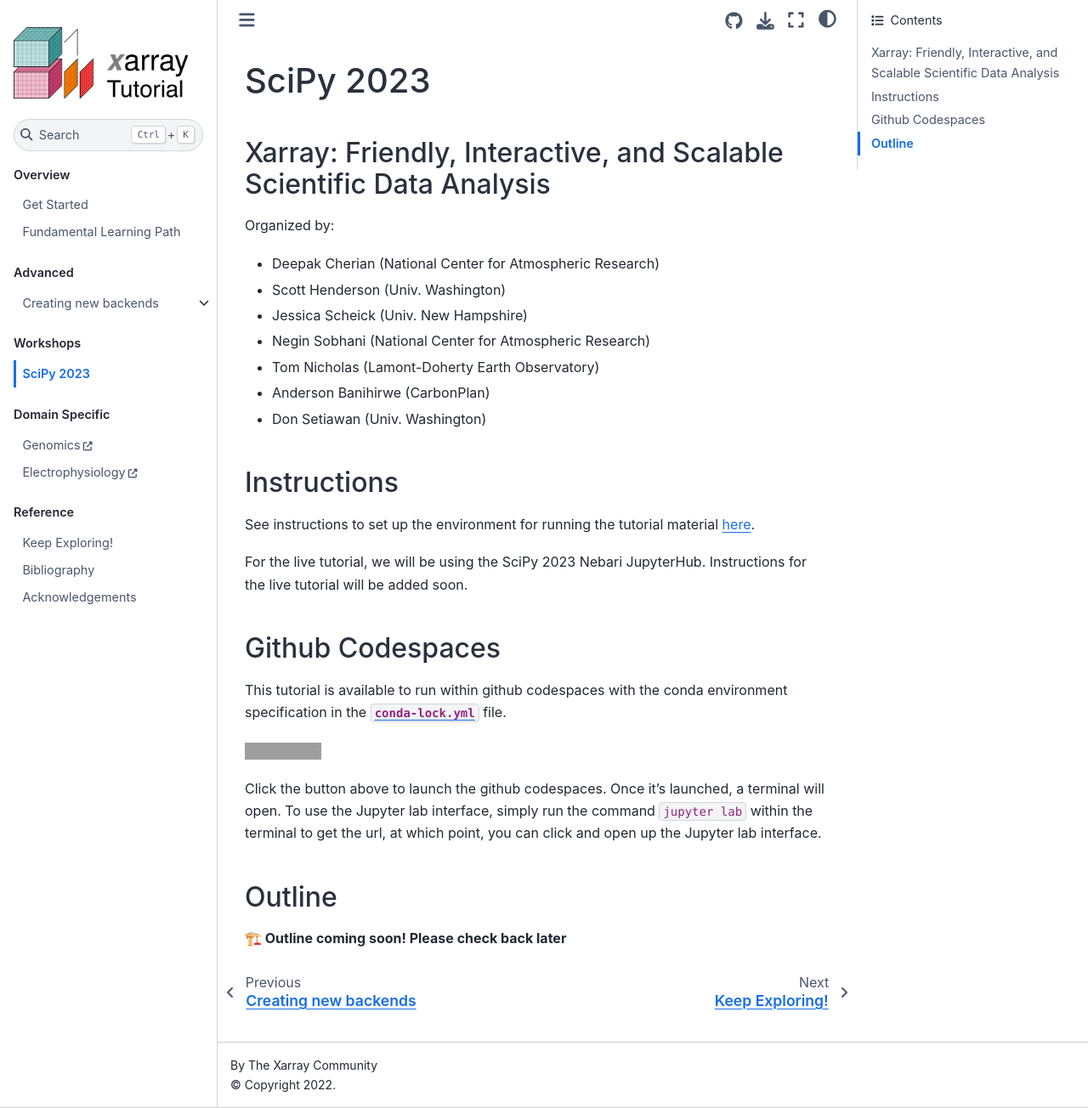
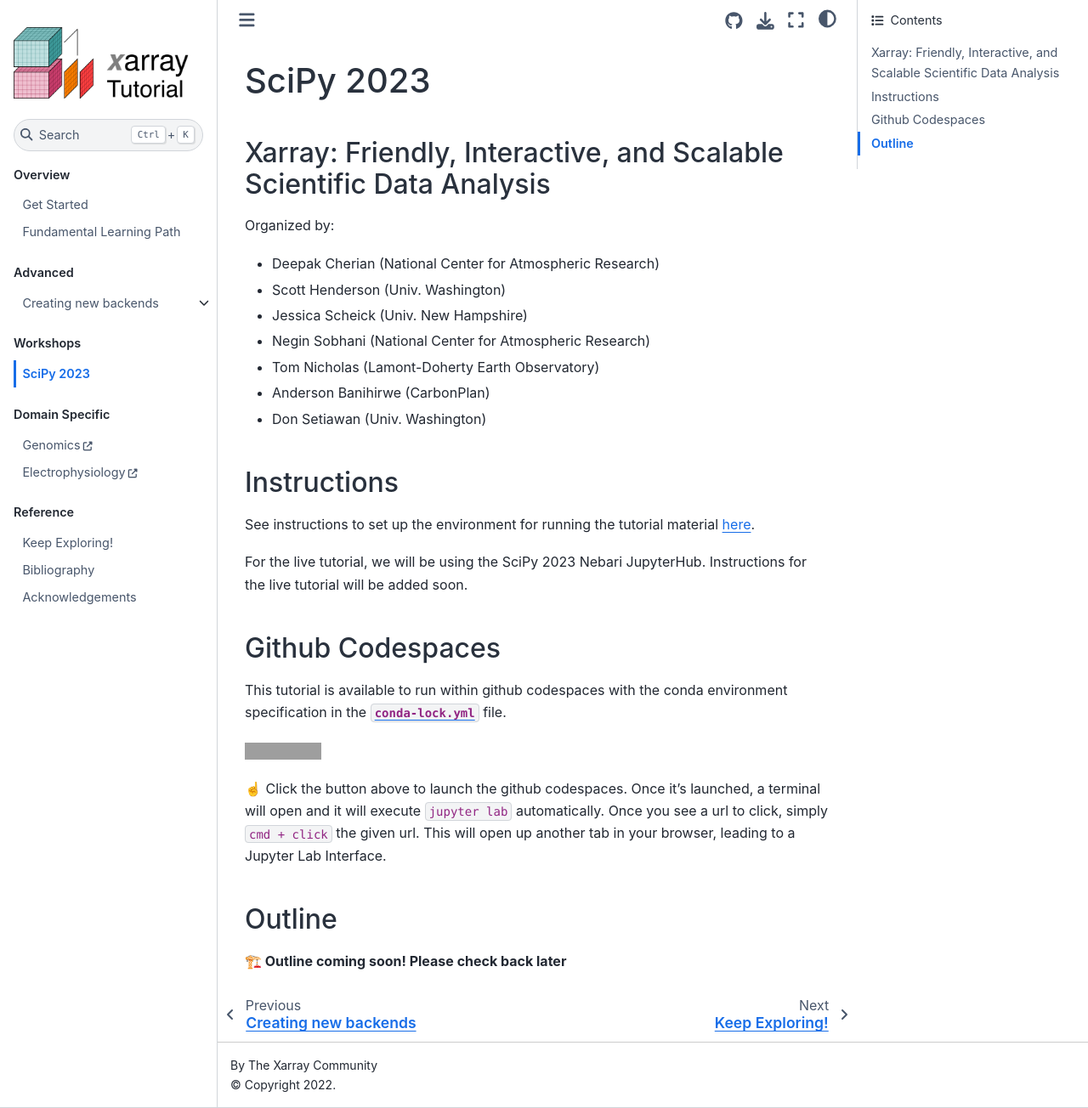
Before and after one commit to xarray-contrib/xarray-tutorial, a Jupyter Book: the page built from workshops/scipy2023/README.md, in a window 1280 px wide and 1304 px high. Shown: the whole window at 85% size. Built offline with Jupyter Book 1.0.4 settings and Sphinx 7.4.7 and the Sphinx Book theme 1.1.4, drawn with Linux system fonts in a browser that asks for light colours; pages that are not in the unit, such as notebooks, are missing from menus; grey boxes are pictures that could not be loaded.

Commit message:
Update readme to reflect recent changes

```diff
--- a/workshops/scipy2023/README.md
+++ b/workshops/scipy2023/README.md
@@ -26,8 +26,10 @@
 
 [![Open in GitHub Codespaces](https://github.com/codespaces/badge.svg)](https://github.com/codespaces/new/xarray-contrib/xarray-tutorial/tree/main?devcontainer_path=.devcontainer%2Fscipy2023%2Fdevcontainer.json)
 
-Click the button above to launch the github codespaces. Once it's launched, a terminal will open. To use the Jupyter lab interface, simply run the command `jupyter lab` within the terminal to get the url,
-at which point, you can click and open up the Jupyter lab interface.
+☝️ Click the button above to launch the github codespaces.
+Once it's launched, a terminal will open and it will execute `jupyter lab` automatically.
+Once you see a url to click, simply `cmd + click` the given url.
+This will open up another tab in your browser, leading to a Jupyter Lab Interface.
 
 ## Outline
 
```
